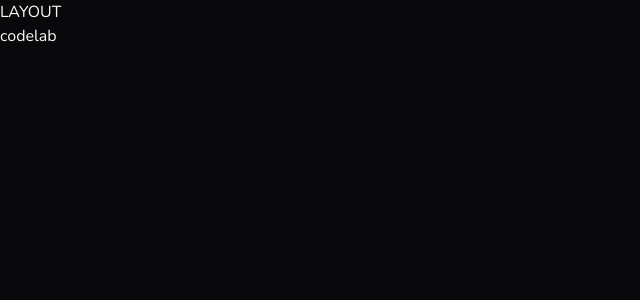
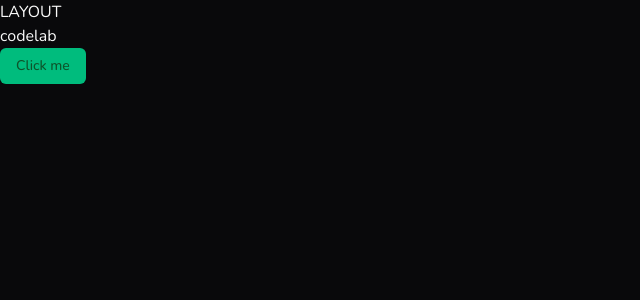
Before and after one commit to ReinaldoARamos/codelab, a Next.js app: page / in a window 1280 px wide. Shown: the top 300 px of the page, without its empty margins (0-640 px from the left). Built offline with nearby package versions, Linux system fonts and the light colour scheme.

Commit message:
feat: adicionando o componente shadcn de botao

```diff
--- a/package.json
+++ b/package.json
@@ -9,8 +9,11 @@
     "lint": "next lint"
   },
   "dependencies": {
+    "class-variance-authority": "^0.7.1",
     "clsx": "^2.1.1",
+    "cn": "^0.3.0",
     "next": "15.3.1",
+    "radix-ui": "^1.6.7",
     "react": "^19.0.0",
     "react-dom": "^19.0.0",
     "tailwind-merge": "^3.7.0",
--- a/src/app/page.tsx
+++ b/src/app/page.tsx
@@ -1,7 +1,11 @@
+import { Button } from "@/components/ui/button";
 
 
 export default function Home() {
   return (
-  <h1>codelab</h1>
+  <div>
+    <h1>codelab</h1>
+  <Button>Click me</Button>
+  </div>
   );
 }
--- /dev/null
+++ b/src/components/ui/button.tsx
@@ -0,0 +1,63 @@
+import * as React from "react"
+import { cva, type VariantProps } from "class-variance-authority"
+import { cn } from "cn"
+import { Slot } from "radix-ui"
+
+const buttonVariants = cva(
+  "inline-flex shrink-0 items-center justify-center gap-2 rounded-md text-sm font-medium whitespace-nowrap transition-all outline-none focus-visible:border-ring focus-visible:ring-[3px] focus-visible:ring-ring/50 disabled:pointer-events-none disabled:opacity-50 aria-invalid:border-destructive aria-invalid:ring-destructive/20 dark:aria-invalid:ring-destructive/40 [&_svg]:pointer-events-none [&_svg]:shrink-0 [&_svg:not([class*='size-'])]:size-4",
+  {
+    variants: {
+      variant: {
+        default: "bg-primary text-primary-foreground hover:bg-primary/90",
+        destructive:
+          "bg-destructive text-white hover:bg-destructive/90 focus-visible:ring-destructive/20 dark:bg-destructive/60 dark:focus-visible:ring-destructive/40",
+        outline:
+          "border bg-background shadow-xs hover:bg-accent hover:text-accent-foreground dark:border-input dark:bg-input/30 dark:hover:bg-input/50",
+        secondary:
+          "bg-secondary text-secondary-foreground hover:bg-secondary/80",
+        ghost:
+          "hover:bg-accent hover:text-accent-foreground dark:hover:bg-accent/50",
+        link: "text-primary underline-offset-4 hover:underline",
+      },
+      size: {
+        default: "h-9 px-4 py-2 has-[>svg]:px-3",
+        xs: "h-6 gap-1 rounded-md px-2 text-xs has-[>svg]:px-1.5 [&_svg:not([class*='size-'])]:size-3",
+        sm: "h-8 gap-1.5 rounded-md px-3 has-[>svg]:px-2.5",
+        lg: "h-10 rounded-md px-6 has-[>svg]:px-4",
+        icon: "size-9",
+        "icon-xs": "size-6 rounded-md [&_svg:not([class*='size-'])]:size-3",
+        "icon-sm": "size-8",
+        "icon-lg": "size-10",
+      },
+    },
+    defaultVariants: {
+      variant: "default",
+      size: "default",
+    },
+  }
+)
+
+function Button({
+  className,
+  variant = "default",
+  size = "default",
+  asChild = false,
+  ...props
+}: React.ComponentProps<"button"> &
+  VariantProps<typeof buttonVariants> & {
+    asChild?: boolean
+  }) {
+  const Comp = asChild ? Slot.Root : "button"
+
+  return (
+    <Comp
+      data-slot="button"
+      data-variant={variant}
+      data-size={size}
+      className={cn(buttonVariants({ variant, size, className }))}
+      {...props}
+    />
+  )
+}
+
+export { Button, buttonVariants }
```
Also changed, not shown: 1 other file (tests, documents, lock files or other folders).
